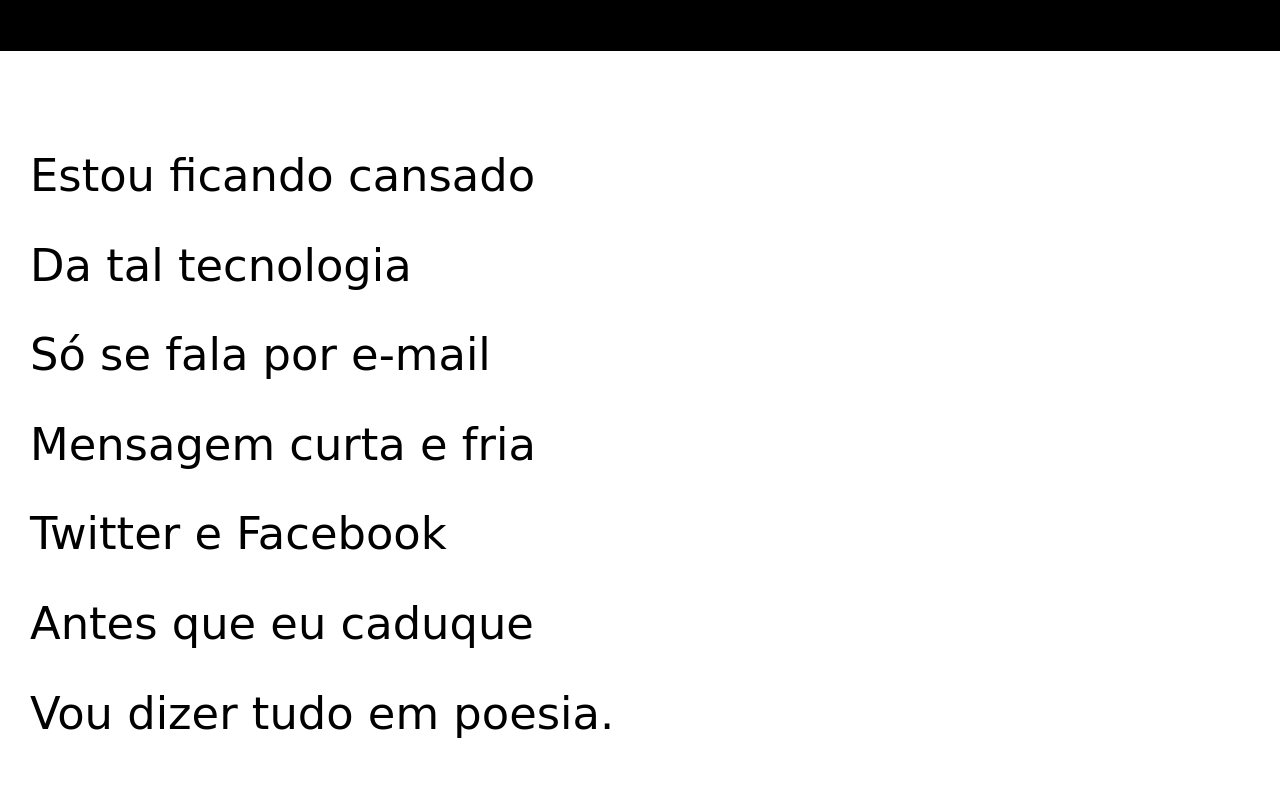
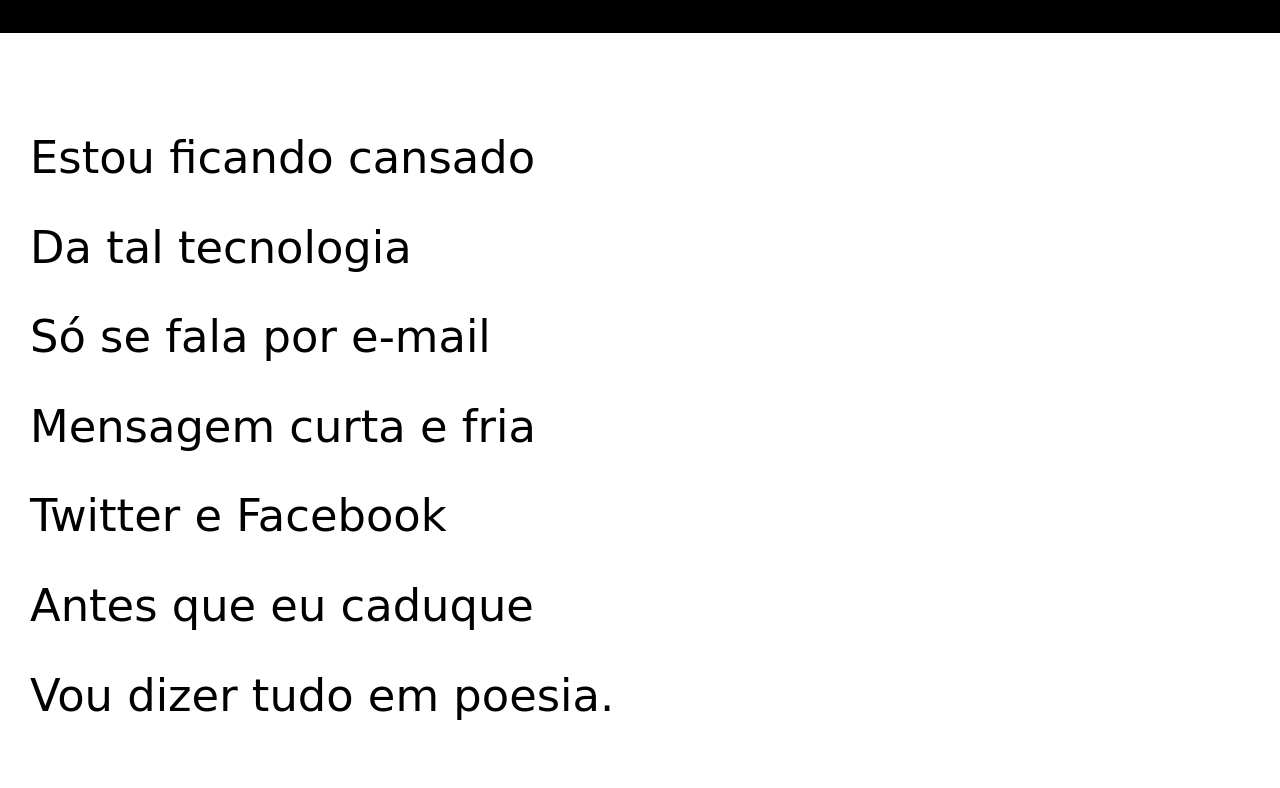
Before and after one commit to GiovaneSampaio2001/html-css, a plain HTML site: page Projeto-Html-2/index.html in a window 1280 px wide. Shown: the part 217-1005 px from the top of the page. Drawn offline with Linux system fonts and the light colour scheme.

Commit message:
Modificado O Site

```diff
--- a/Projeto-Html-2/estilo/style.css
+++ b/Projeto-Html-2/estilo/style.css
@@ -34,7 +34,7 @@
 }
 
 header > p{
-    padding-bottom: 50px;
+    padding-bottom: 2em;
 }
 
 section{
```
Also changed, not shown: Projeto-Html-2/index.html (+1 -0 lines).
